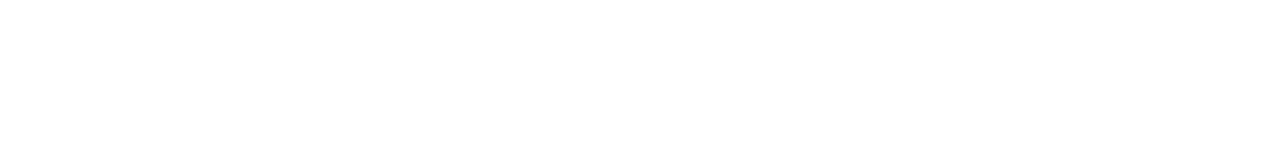
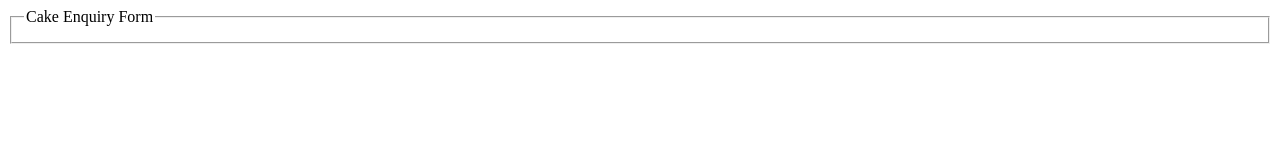
Before and after one commit to lukes611/uttest, a plain HTML site: page client/index.html in a window 1280 px wide. Drawn offline with Linux system fonts and the light colour scheme.

Commit message:
writing form

```diff
--- a/client/index.html
+++ b/client/index.html
@@ -3,6 +3,11 @@
     <head></head>
     <body>
 
+        <form>
+            <fieldset>
+                <legend>Cake Enquiry Form</legend>
+            </fieldset>
+        </form>
 
 
     </body>
```
